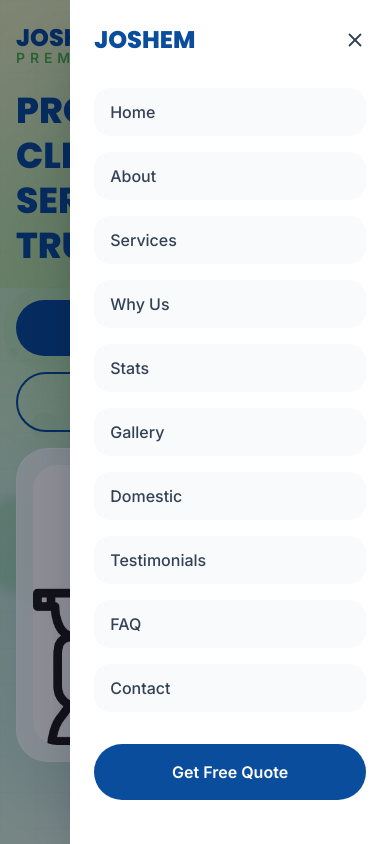
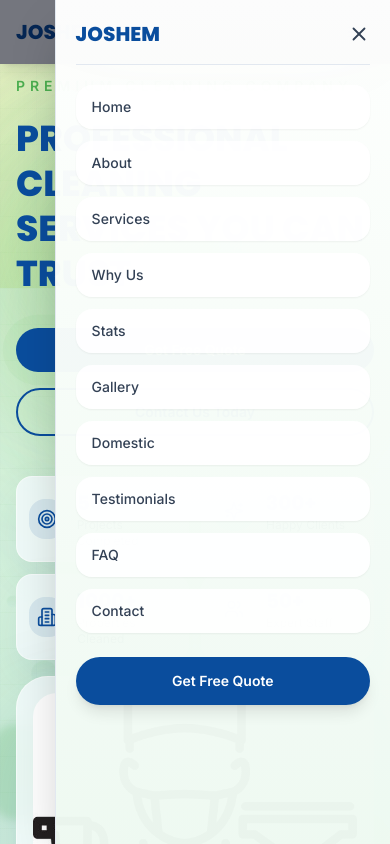
Before and after one commit to Hoseasunny/joshen, a React (Vite) app in the folder frontend/: page / in a window 390 px wide. Both pictures are taken after a click on the button 352 px from the left and 38 px from the top of the page. Shown: the top 844 px of the page. Built offline with nearby package versions, Linux system fonts and the light colour scheme; the HTML template or start-up script is replaced by a standard one.

Commit message:
menu bar adjustments

```diff
--- a/frontend/src/App.jsx
+++ b/frontend/src/App.jsx
@@ -66,7 +66,7 @@ function BubbleField({ count = 16, small = false }) {
 
 function Hero() {
   return (
-    <section id="hero" className="relative overflow-hidden bg-[linear-gradient(135deg,#E6F7EA_0%,#CFEFD8_46%,#F0FBF3_100%)] pt-28 mobile-compact-section">
+    <section id="hero" className="relative overflow-hidden bg-[linear-gradient(135deg,#E6F7EA_0%,#CFEFD8_46%,#F0FBF3_100%)] pt-28 mobile-hero-section section-spacious">
       <BubbleField count={18} />
       <div className="soft-grid absolute inset-0 opacity-40" />
       <div className="yellow-green-wash absolute inset-x-0 top-0 h-72 opacity-70" />
@@ -86,28 +86,29 @@ function Hero() {
           <div className="mt-8 flex flex-col gap-4 sm:flex-row">
             <a
               href="#contact"
-              className="pulse-cta inline-flex items-center justify-center rounded-full bg-brandBlue px-8 py-4 font-semibold text-white transition hover:-translate-y-0.5 hover:bg-brandBlue/90"
+              className="pulse-cta inline-flex items-center justify-center rounded-full bg-brandBlue px-6 py-3 text-sm font-semibold text-white transition hover:-translate-y-0.5 hover:bg-brandBlue/90 sm:px-8 sm:py-4 sm:text-base"
             >
               Get Free Quote
             </a>
             <a
               href="#contact"
-              className="inline-flex items-center justify-center rounded-full border-2 border-brandBlue px-8 py-4 font-semibold text-brandBlue transition hover:-translate-y-0.5 hover:bg-brandBlue hover:text-white"
+              className="inline-flex items-center justify-center rounded-full border-2 border-brandBlue px-6 py-3 text-sm font-semibold text-brandBlue transition hover:-translate-y-0.5 hover:bg-brandBlue hover:text-white sm:px-8 sm:py-4 sm:text-base"
             >
               Contact Us Today
             </a>
           </div>
 
-          <div className="mt-10 grid gap-4 sm:grid-cols-2 xl:grid-cols-4 mobile-hide md:grid">
+          <div className="mt-10 grid grid-cols-2 gap-3 sm:gap-4 xl:grid-cols-4">
             {stats.map(stat => (
-              <div key={stat.label} className="glass rounded-3xl p-5 shadow-[0_18px_45px_rgba(10,77,157,0.08)]">
+              <div key={stat.label} className="glass rounded-2xl p-3 shadow-[0_18px_45px_rgba(10,77,157,0.08)] sm:rounded-3xl sm:p-5">
                 <div className="flex items-center gap-3">
-                  <div className="grid h-12 w-12 place-items-center rounded-2xl bg-brandBlue/10 text-brandBlue">
-                    <stat.icon size={24} />
+                  <div className="grid h-10 w-10 place-items-center rounded-2xl bg-brandBlue/10 text-brandBlue sm:h-12 sm:w-12">
+                    <stat.icon size={20} className="sm:hidden" />
+                    <stat.icon size={24} className="hidden sm:block" />
                   </div>
                   <div>
-                    <div className="font-heading text-2xl text-brandBlue">{stat.value}+</div>
-                    <p className="text-sm text-slate-600">{stat.label}</p>
+                    <div className="font-heading text-xl text-brandBlue sm:text-2xl">{stat.value}+</div>
+                    <p className="text-xs text-slate-600 sm:text-sm">{stat.label}</p>
                   </div>
                 </div>
               </div>
@@ -161,7 +162,7 @@ function About() {
   return (
     <section
       id="about"
-      className="relative overflow-hidden bg-[linear-gradient(135deg,#EAF8ED_0%,#DDF2E2_50%,#F7FCF8_100%)] py-20 backdrop-blur-sm sm:py-24 mobile-compact-section"
+      className="relative overflow-hidden bg-[linear-gradient(135deg,#EAF8ED_0%,#DDF2E2_50%,#F7FCF8_100%)] py-20 backdrop-blur-sm sm:py-24 mobile-compact-section section-spacious"
     >
       <div className="mx-auto grid max-w-7xl gap-12 px-4 sm:px-6 lg:grid-cols-2 lg:items-center lg:px-8">
         <div className="yellow-green-wash pointer-events-none absolute inset-x-0 my-20 h-56 rounded-[3rem] opacity-35 blur-3xl" />
@@ -201,7 +202,7 @@ function Services() {
   return (
     <section
       id="services"
-      className="relative overflow-hidden bg-[linear-gradient(135deg,#EFFAF1_0%,#DFF3E5_50%,#F8FCF8_100%)] py-20 backdrop-blur-sm sm:py-24 mobile-compact-section"
+      className="relative overflow-hidden bg-[linear-gradient(135deg,#EFFAF1_0%,#DFF3E5_50%,#F8FCF8_100%)] py-20 backdrop-blur-sm sm:py-24 mobile-compact-section section-spacious"
     >
       <div className="mx-auto max-w-7xl px-4 sm:px-6 lg:px-8">
         <div className="yellow-green-glow pointer-events-none absolute right-10 top-10 h-64 w-64 rounded-full opacity-30 blur-3xl" />
@@ -242,7 +243,7 @@ function WhyChooseUs() {
   return (
     <section
       id="why-us"
-      className="relative overflow-hidden bg-[linear-gradient(135deg,#EEF9F1_0%,#DFF4E4_52%,#F8FCF8_100%)] py-20 backdrop-blur-sm sm:py-24 mobile-compact-section"
+      className="relative overflow-hidden bg-[linear-gradient(135deg,#EEF9F1_0%,#DFF4E4_52%,#F8FCF8_100%)] py-20 backdrop-blur-sm sm:py-24 mobile-compact-section section-spacious"
     >
       <div className="yellow-green-wash absolute inset-x-0 top-0 h-40 opacity-40" />
       <div className="absolute left-0 top-16 h-64 w-64 rounded-full bg-brandGreen/10 blur-3xl parallax-shape" data-parallax="0.2" />
@@ -276,7 +277,7 @@ function Stats() {
   return (
     <section
       id="stats"
-      className="relative overflow-hidden bg-[linear-gradient(135deg,#EEF9F1_0%,#DFF4E5_50%,#F6FBF8_100%)] py-20 backdrop-blur-sm sm:py-24 mobile-compact-section"
+      className="relative overflow-hidden bg-[linear-gradient(135deg,#EEF9F1_0%,#DFF4E5_50%,#F6FBF8_100%)] py-20 backdrop-blur-sm sm:py-24 mobile-compact-section section-spacious"
     >
       <div className="mx-auto max-w-7xl px-4 sm:px-6 lg:px-8">
         <div className="yellow-green-glow pointer-events-none absolute left-1/2 top-8 h-72 w-72 -translate-x-1/2 rounded-full opacity-25 blur-3xl" />
@@ -299,7 +300,7 @@ function Gallery() {
   return (
     <section
       id="gallery"
-      className="relative overflow-hidden bg-[linear-gradient(135deg,#F0FBF3_0%,#E0F4E6_52%,#F8FCF8_100%)] py-20 backdrop-blur-sm sm:py-24 mobile-compact-section"
+      className="relative overflow-hidden bg-[linear-gradient(135deg,#F0FBF3_0%,#E0F4E6_52%,#F8FCF8_100%)] py-20 backdrop-blur-sm sm:py-24 mobile-compact-section section-spacious"
     >
       <div className="mx-auto max-w-7xl px-4 sm:px-6 lg:px-8">
         <div className="yellow-green-wash pointer-events-none absolute inset-x-0 top-20 h-52 opacity-25" />
@@ -322,7 +323,7 @@ function DomesticWorkers() {
   return (
     <section
       id="domestic"
-      className="relative overflow-hidden bg-[linear-gradient(135deg,#EAF8ED_0%,#DDF2E2_50%,#F7FCF8_100%)] py-20 backdrop-blur-sm sm:py-24 mobile-compact-section"
+      className="relative overflow-hidden bg-[linear-gradient(135deg,#EAF8ED_0%,#DDF2E2_50%,#F7FCF8_100%)] py-20 backdrop-blur-sm sm:py-24 mobile-compact-section section-spacious"
     >
       <div className="mx-auto max-w-7xl px-4 sm:px-6 lg:px-8">
         <div className="yellow-green-glow pointer-events-none absolute right-12 top-12 h-72 w-72 rounded-full opacity-25 blur-3xl" />
@@ -409,7 +410,7 @@ function FAQ() {
   return (
     <section
       id="faq"
-      className="relative overflow-hidden bg-[linear-gradient(135deg,#EEF9F1_0%,#DFF4E5_52%,#F8FCF8_100%)] py-20 backdrop-blur-sm sm:py-24 mobile-compact-section"
+      className="relative overflow-hidden bg-[linear-gradient(135deg,#EEF9F1_0%,#DFF4E5_52%,#F8FCF8_100%)] py-20 backdrop-blur-sm sm:py-24 mobile-compact-section section-spacious"
     >
       <div className="mx-auto max-w-5xl px-4 sm:px-6 lg:px-8">
         <div className="yellow-green-wash pointer-events-none absolute inset-x-0 top-12 h-44 opacity-25" />
@@ -482,7 +483,7 @@ function Contact() {
   return (
     <section
       id="contact"
-      className="relative overflow-hidden bg-[linear-gradient(135deg,#EEF9F2_0%,#DFF5E7_52%,#F8FCF8_100%)] py-20 backdrop-blur-sm sm:py-24 mobile-compact-section"
+      className="relative overflow-hidden bg-[linear-gradient(135deg,#EEF9F2_0%,#DFF5E7_52%,#F8FCF8_100%)] py-20 backdrop-blur-sm sm:py-24 mobile-compact-section section-spacious"
     >
       <div className="mx-auto max-w-7xl px-4 sm:px-6 lg:px-8">
         <div className="yellow-green-glow pointer-events-none absolute left-10 top-10 h-72 w-72 rounded-full opacity-20 blur-3xl" />
@@ -562,7 +563,7 @@ function Contact() {
               ) : null}
               <button
                 type="submit"
-                className="mt-5 inline-flex w-full items-center justify-center rounded-full bg-brandBlue px-6 py-4 font-semibold text-white transition hover:-translate-y-0.5 hover:bg-brandBlue/90"
+                className="mt-5 inline-flex w-full items-center justify-center rounded-full bg-brandBlue px-6 py-3 text-sm font-semibold text-white transition hover:-translate-y-0.5 hover:bg-brandBlue/90 sm:py-4 sm:text-base"
               >
                 Send Message
               </button>
@@ -613,7 +614,7 @@ function Contact() {
 
 function CTA() {
   return (
-    <section className="relative overflow-hidden bg-[linear-gradient(135deg,#0A4D9D_0%,#4CAF50_100%)] py-20 sm:py-24 mobile-compact-section">
+    <section className="relative overflow-hidden bg-[linear-gradient(135deg,#0A4D9D_0%,#4CAF50_100%)] py-20 sm:py-24 mobile-compact-section section-spacious">
       <BubbleField count={12} small />
       <div className="yellow-green-wash pointer-events-none absolute inset-x-0 top-0 h-28 opacity-35" />
       <div className="relative mx-auto max-w-4xl px-4 text-center sm:px-6 lg:px-8">
@@ -627,13 +628,13 @@ function CTA() {
           <div className="mt-8 flex flex-col justify-center gap-4 sm:flex-row">
             <a
               href="tel:+254700000000"
-              className="inline-flex items-center justify-center rounded-full bg-white px-8 py-4 font-semibold text-brandBlue transition hover:-translate-y-0.5"
+              className="inline-flex items-center justify-center rounded-full bg-white px-6 py-3 text-sm font-semibold text-brandBlue transition hover:-translate-y-0.5 sm:px-8 sm:py-4 sm:text-base"
             >
               Call Now
             </a>
             <a
               href="https://wa.me/254700000000"
-              className="inline-flex items-center justify-center gap-2 rounded-full bg-[#25D366] px-8 py-4 font-semibold text-white transition hover:-translate-y-0.5"
+              className="inline-flex items-center justify-center gap-2 rounded-full bg-[#25D366] px-6 py-3 text-sm font-semibold text-white transition hover:-translate-y-0.5 sm:px-8 sm:py-4 sm:text-base"
             >
               <MessageCircle size={18} /> WhatsApp Us
             </a>
--- a/frontend/src/components/Navbar.jsx
+++ b/frontend/src/components/Navbar.jsx
@@ -16,11 +16,11 @@ export default function Navbar() {
   return (
     <header
       className={`fixed inset-x-0 top-0 z-50 transition-all duration-300 ${
-        scrolled ? 'bg-white/90 shadow-lg backdrop-blur-xl' : 'bg-transparent'
+        open || scrolled ? 'bg-white/95 shadow-lg backdrop-blur-xl' : 'bg-transparent'
       }`}
     >
-      <div className="mx-auto flex max-w-7xl items-center justify-between px-4 py-4 sm:px-6 lg:px-8">
-        <a href="#hero" className="font-heading text-2xl text-brandBlue">
+      <div className="mx-auto flex max-w-7xl items-center justify-between px-4 py-3 sm:px-6 sm:py-4 lg:px-8">
+        <a href="#hero" className="font-heading text-xl text-brandBlue sm:text-2xl">
           {brand.name}
         </a>
 
@@ -44,37 +44,37 @@ export default function Navbar() {
         <button
           type="button"
           aria-label="Open menu"
-          className="grid h-11 w-11 place-items-center rounded-full border border-slate-200 bg-white text-brandBlue shadow-sm lg:hidden"
+          className="grid h-10 w-10 place-items-center rounded-full border border-slate-200 bg-white text-brandBlue shadow-sm lg:hidden"
           onClick={() => setOpen(true)}
         >
-          <Menu size={20} />
+          <Menu size={18} />
         </button>
       </div>
 
       <div className={`fixed inset-0 z-50 lg:hidden ${open ? 'pointer-events-auto' : 'pointer-events-none'}`}>
         <div
-          className={`absolute inset-0 bg-slate-950/45 transition-opacity duration-300 ${
+          className={`absolute inset-0 bg-slate-950/55 transition-opacity duration-300 ${
             open ? 'opacity-100' : 'opacity-0'
           }`}
           onClick={() => setOpen(false)}
         />
         <aside
-          className={`menu-panel absolute right-0 top-0 h-full w-[82vw] max-w-sm bg-white px-6 py-6 shadow-2xl ${
+          className={`menu-panel absolute right-0 top-0 h-dvh w-[86vw] max-w-sm border-l border-slate-200 bg-[linear-gradient(180deg,rgba(255,255,255,0.98)_0%,rgba(238,249,241,0.98)_100%)] px-5 py-5 shadow-2xl backdrop-blur-2xl ${
             open ? 'open' : ''
           }`}
         >
-          <div className="flex items-center justify-between">
-            <span className="font-heading text-2xl text-brandBlue">{brand.name}</span>
+          <div className="flex items-center justify-between border-b border-slate-200 pb-4">
+            <span className="font-heading text-xl text-brandBlue">{brand.name}</span>
             <button type="button" aria-label="Close menu" onClick={() => setOpen(false)}>
               <X size={22} />
             </button>
           </div>
-          <nav className="mt-8 flex flex-col gap-4">
+          <nav className="mt-5 flex flex-col gap-3">
             {navLinks.map(link => (
               <a
                 key={link.href}
                 href={link.href}
-                className="rounded-2xl bg-slate-50 px-4 py-3 text-base font-medium text-slate-700"
+                className="rounded-2xl bg-white/90 px-4 py-3 text-sm font-medium text-slate-700 shadow-sm transition hover:-translate-y-0.5 hover:bg-brandGreen/10 hover:text-brandBlue"
                 onClick={() => setOpen(false)}
               >
                 {link.label}
@@ -83,7 +83,7 @@ export default function Navbar() {
           </nav>
           <a
             href="#contact"
-            className="mt-8 inline-flex w-full items-center justify-center rounded-full bg-brandBlue px-5 py-4 font-semibold text-white"
+            className="mt-6 inline-flex w-full items-center justify-center rounded-full bg-brandBlue px-5 py-3.5 text-sm font-semibold text-white shadow-lg"
             onClick={() => setOpen(false)}
           >
             Get Free Quote
--- a/frontend/src/index.css
+++ b/frontend/src/index.css
@@ -200,6 +200,11 @@ h4 {
 }
 
 @media (max-width: 767px) {
+  .mobile-hero-section {
+    padding-top: 4.75rem !important;
+    padding-bottom: 4.25rem !important;
+  }
+
   .mobile-compact-section {
     padding-top: 3rem !important;
     padding-bottom: 3rem !important;
@@ -217,3 +222,10 @@ h4 {
     gap: 1rem !important;
   }
 }
+
+@media (min-width: 768px) {
+  .section-spacious {
+    padding-top: 125px !important;
+    padding-bottom: 125px !important;
+  }
+}
```
